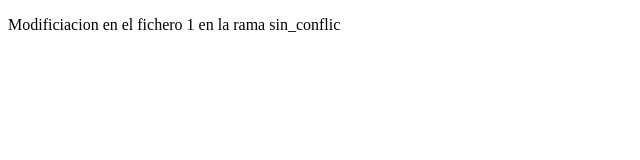
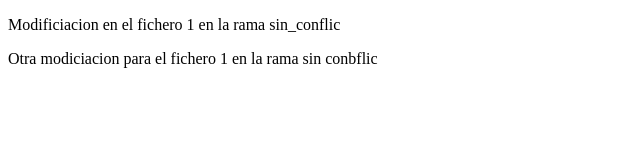
Before and after one commit to YoanaCarabineru/practicaGit, a plain HTML site: page fichero1.html in a window 1280 px wide. Shown: the whole page, without its empty margins (0-640 px from the left). Drawn offline with Linux system fonts and the light colour scheme.

Commit message:
cambio a rama sin_conflic y modificacion del fichero 1

```diff
--- a/fichero1.html
+++ b/fichero1.html
@@ -10,6 +10,7 @@
 
 <body>
     <p>Modificiacion en el fichero 1 en la rama sin_conflic</p>
+    <p>Otra modiciacion para el fichero 1 en la rama sin conbflic </p>
 </body>
 
 </html>
```
